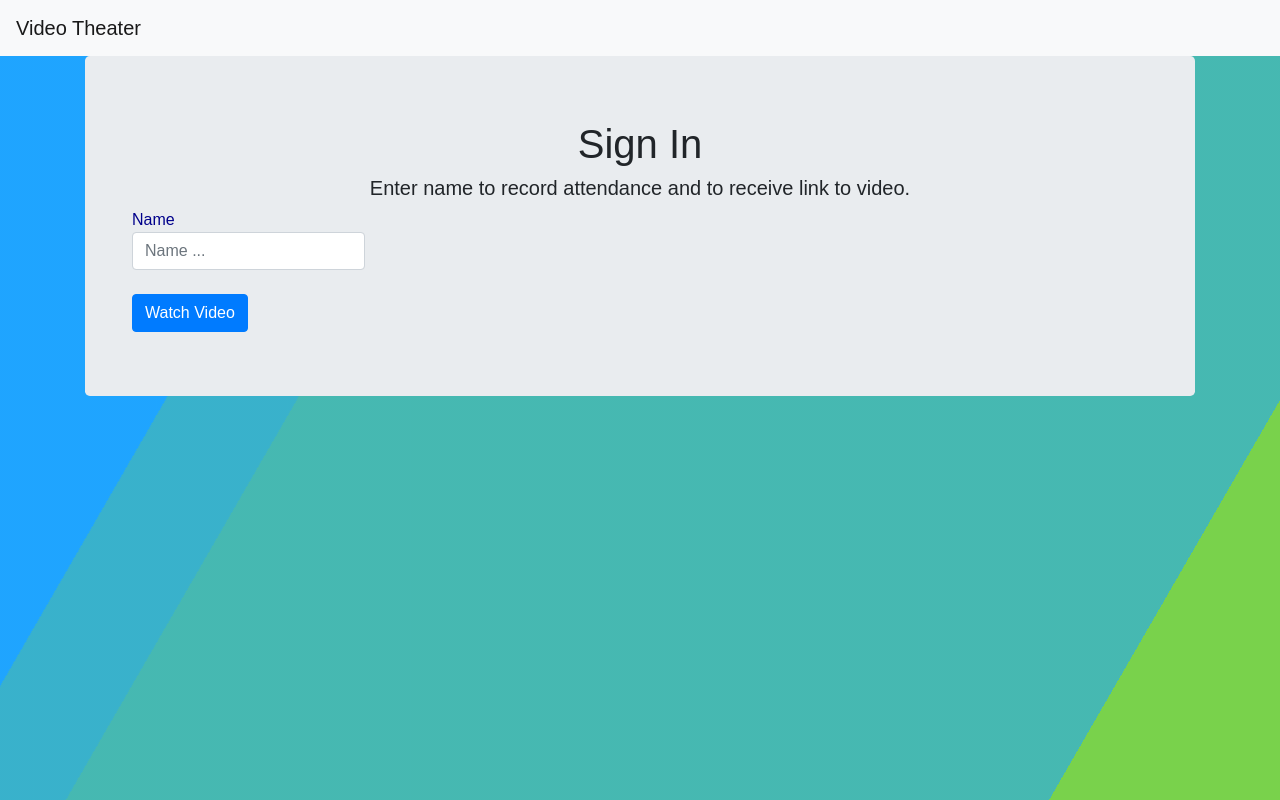
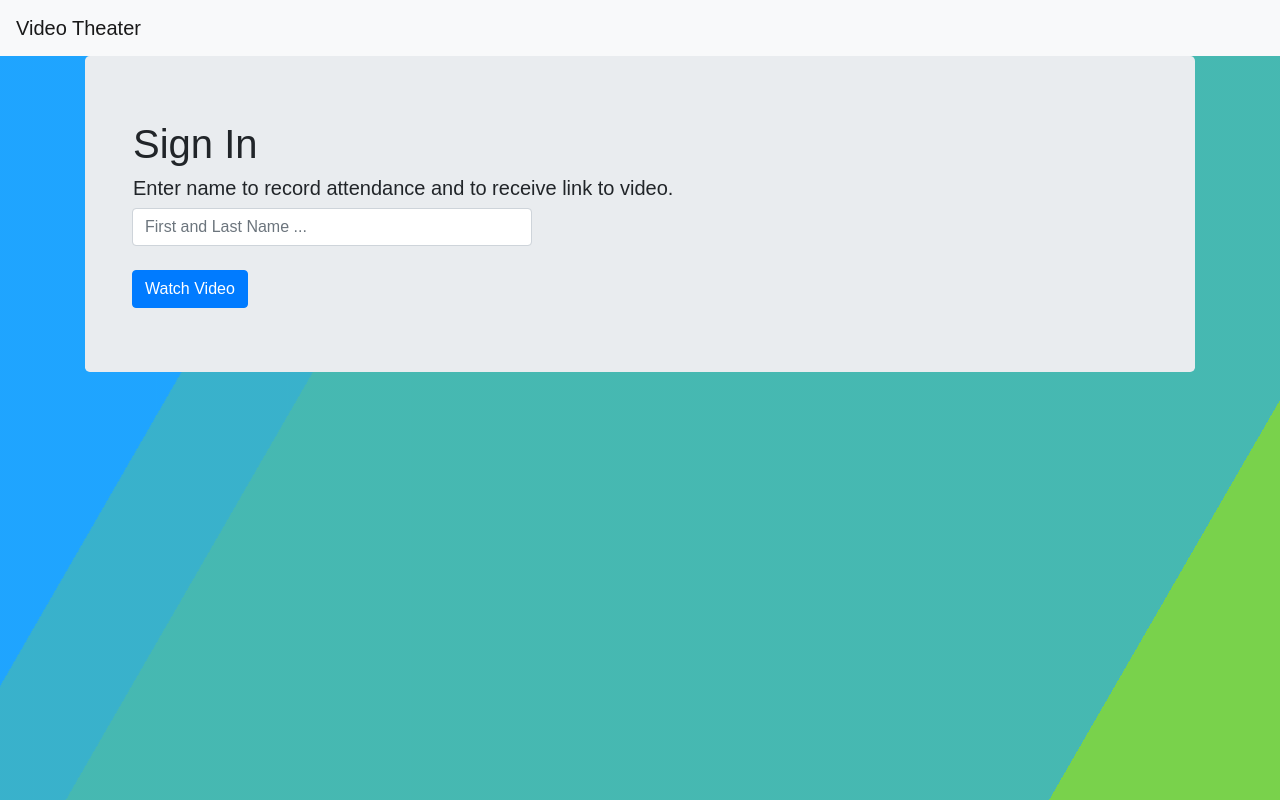
Before and after one commit to kevingduck/video-with-attendance-form, a plain HTML site: page index.html in a window 1280 px wide. Drawn offline with nearby package versions, Linux system fonts and the light colour scheme; no server answers.

Commit message:
added stlying to jumbotron

```diff
--- a/index.html
+++ b/index.html
@@ -33,15 +33,17 @@
     </button>
   </nav>
   <div id="app" class="container">
-    <div class="jumbotron text-center">
-      <h1>Sign In</h1>
-      <h5>Enter name to record attendance and to receive link to video.</h5>
-      <div class="form text-left">
+    <div class="jumbotron text-left">
+      <div class="ml-3">
+          <h1>Sign In</h1>
+          <h5>Enter name to record attendance and to receive link to video.</h5>
+      </div>
+      <div class="form text-left ">
         <form name="attendanceForm" method="POST" action="watch.html" data-netlify="true">
           <div class="form-row col-md-12">
             <div class="form-group col-md-12">
-              <label>Name
-                <input name="inputName" type="text" class="form-control" id="inputName" placeholder="Name ...">
+              <label>
+                <input name="inputName" type="text" class="form-control" id="inputName" placeholder="First and Last Name ...">
               </label>
             </div>
           </div>
--- a/style.css
+++ b/style.css
@@ -13,9 +13,8 @@ td {
   border-right: 1px solid #cdcdcd;
 }
 
-.form {
-  color:darkblue;
-  width:100vh;
+.form input {
+  width:50vh;
 }
 
 html {
```
